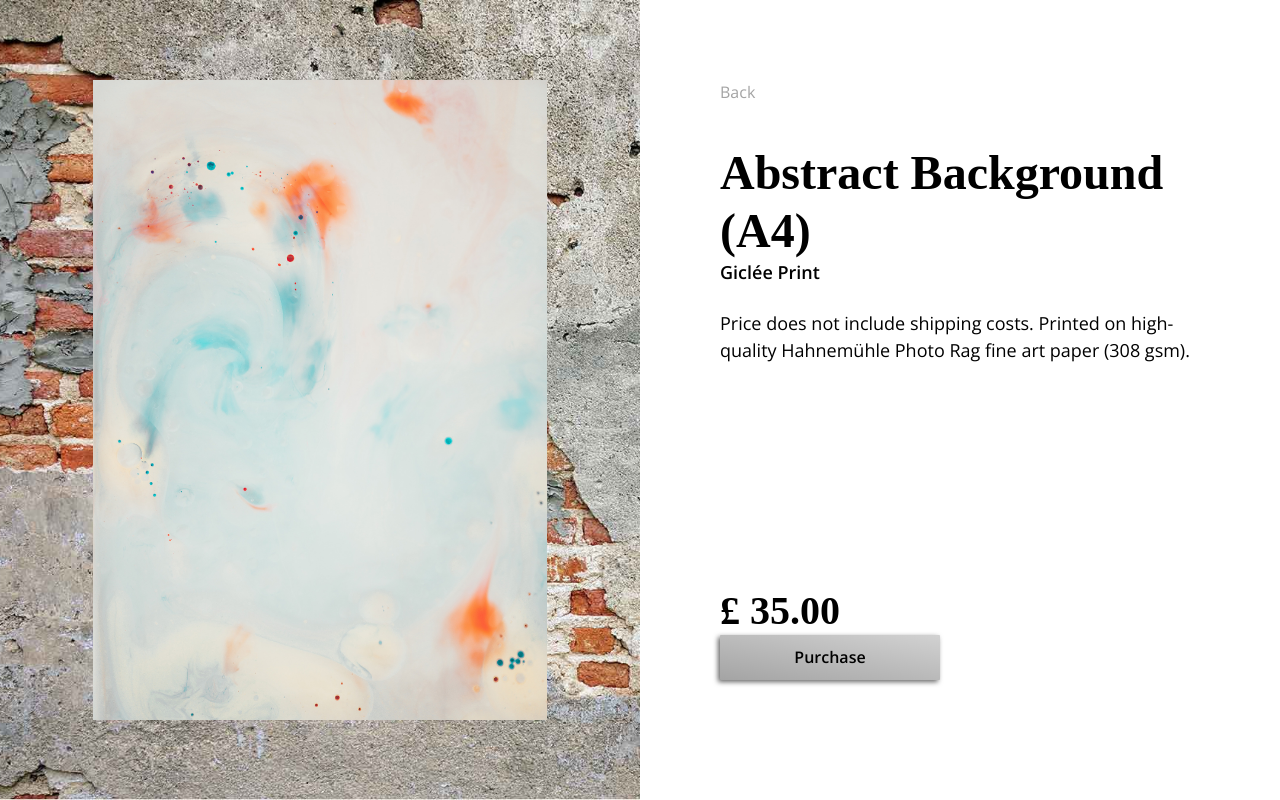
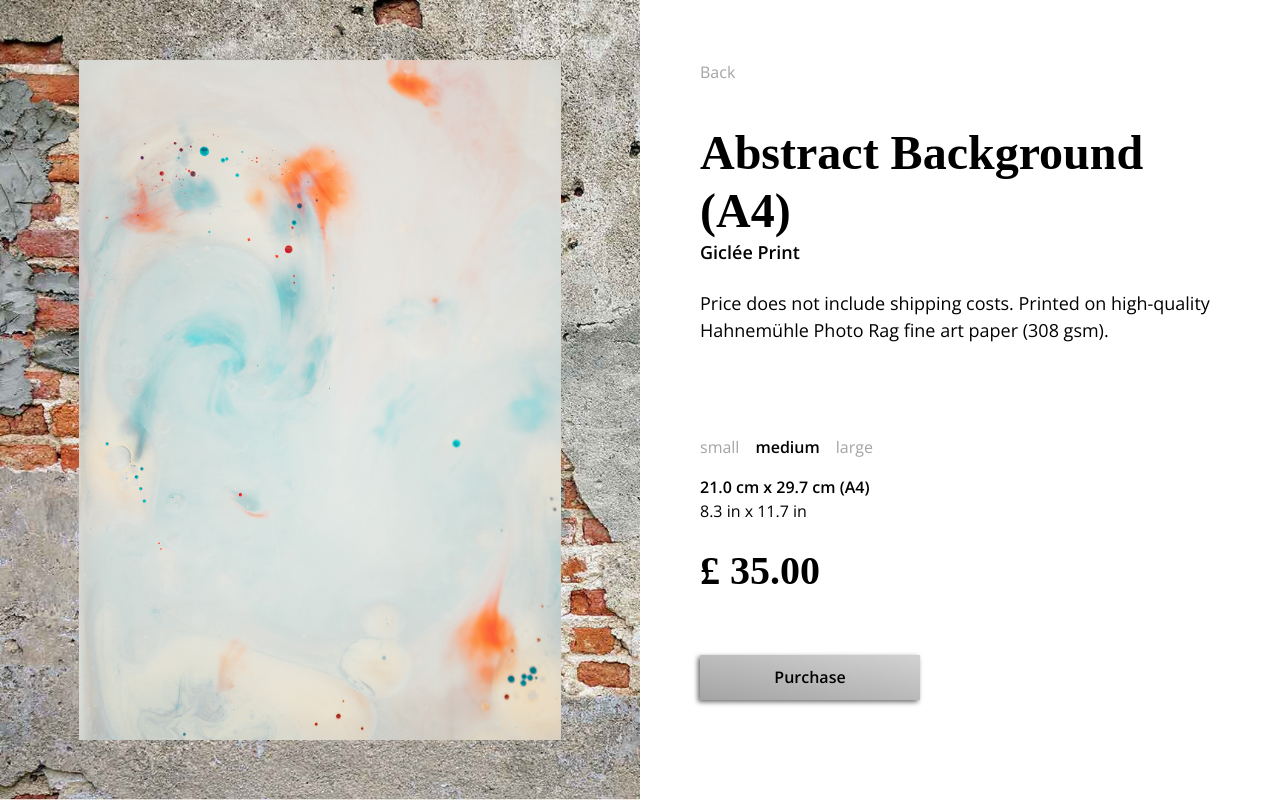
Before and after one commit to peeke/print-interface, a React (Create React App) app: page / in a window 1280 px wide. Built offline with nearby package versions, Linux system fonts and the light colour scheme; a web font is replaced by a local one.

Commit message:
Added size selection component

```diff
--- a/src/components/button/Button.module.scss
+++ b/src/components/button/Button.module.scss
@@ -14,5 +14,4 @@
   background-image: linear-gradient(10deg, rgba(white, 0), rgba(white, 0.5));
   box-shadow: $shadow-button;
   appearance: none;
-  cursor: pointer;
 }
--- /dev/null
+++ b/src/components/containers/select-size/SelectSize.js
@@ -0,0 +1,40 @@
+import React from 'react'
+
+import SelectOption from 'components/select-option/SelectOption'
+
+const availableSizes = [
+  {
+    label: 'small',
+    value: '14.8 cm x 21.0 cm (A5)',
+    alternativeValue: '5.8 in x 8.3 in'
+  },
+  {
+    label: 'medium',
+    value: '21.0 cm x 29.7 cm (A4)',
+    alternativeValue: '8.3 in x 11.7 in'
+  },
+  {
+    label: 'large',
+    value: '29.7 cm x 42.0 cm (A3)',
+    alternativeValue: '11.7 in x 16.5 in'
+  }
+]
+
+export default function SelectSize() {
+  const labels = availableSizes.map(props => props.label)
+
+  return (
+    <SelectOption selected={1} labels={labels}>
+      {availableSizes.map(SelectSizeOption)}
+    </SelectOption>
+  )
+}
+
+function SelectSizeOption(props, i) {
+  return (
+    <div key={i}>
+      <strong>{props.value}</strong>
+      <span>{props.alternativeValue}</span>
+    </div>
+  )
+}
--- /dev/null
+++ b/src/components/select-option/SelectOption.js
@@ -0,0 +1,39 @@
+import React, { PureComponent } from 'react'
+
+import style from './SelectOption.module.scss'
+
+export default class SelectOption extends PureComponent {
+  static defaultProps = {
+    selected: 0,
+    onChange: () => {}
+  }
+
+  onClick(index, event) {
+    event.preventDefault()
+    this.props.onChange(index)
+  }
+
+  render() {
+    return (
+      <div className={style.wrapper}>
+        <div className={style.labels}>
+          {this.props.labels.map(this.renderLabel)}
+        </div>
+        {this.props.children[this.props.selected]}
+      </div>
+    )
+  }
+
+  renderLabel = (label, i) => {
+    return (
+      <button
+        key={i}
+        className={style.label}
+        onClick={this.onClick.bind(this, i)}
+        aria-pressed={this.props.selected === i}
+      >
+        {label}
+      </button>
+    )
+  }
+}
--- /dev/null
+++ b/src/components/select-option/SelectOption.module.scss
@@ -0,0 +1,33 @@
+@import 'scss/constants.scss';
+@import 'scss/typography.scss';
+
+.wrapper {
+  strong {
+    display: block;
+  }
+}
+
+.labels {
+  display: flex;
+  margin-bottom: $spacing-s;
+}
+
+.label {
+  @include font-body;
+  margin: 0;
+  padding: 0;
+  border: 0;
+  background-color: transparent;
+  margin-right: $spacing-s;
+  color: $color-washed-grey;
+  transition: color $pace-fast;
+
+  &:last-child {
+    margin-right: 0;
+  }
+
+  &[aria-pressed='true'] {
+    @include font-bold;
+    color: inherit;
+  }
+}
--- a/src/index.scss
+++ b/src/index.scss
@@ -20,3 +20,7 @@ h4 {
   box-sizing: inherit;
   margin: 0;
 }
+
+button {
+  cursor: pointer;
+}
--- a/src/pages/PrintDetail.js
+++ b/src/pages/PrintDetail.js
@@ -8,15 +8,32 @@ import TextBody from 'components/text/TextBody'
 import Price from 'components/price/Price'
 import Link from 'components/link/Link'
 import Button from 'components/button/Button'
+import SelectSize from 'components/containers/select-size/SelectSize'
 
 // Normally this would be loaded from a database or (headless) CMS
 import print from 'assets/annie-spratt-695511-unsplash.jpg'
+
+export default function Page() {
+  return (
+    <PrintDetail
+      window={PrintDetailWindow()}
+      description={PrintDetailDescription()}
+      specification={PrintDetailSpecification()}
+      purchase={PrintDetailPurchase()}
+      backButton={
+        <Link to="/" washed>
+          Back
+        </Link>
+      }
+    />
+  )
+}
 
 function PrintDetailWindow() {
   return <DisplayWindow src={print} description="Light — 01 (A4)" />
 }
 
-function PrintDetailBodyTop() {
+function PrintDetailDescription() {
   return (
     <>
       <TextHeading
@@ -32,26 +49,15 @@ function PrintDetailBodyTop() {
   )
 }
 
-function PrintDetailBodyBottom() {
+function PrintDetailSpecification() {
   return (
     <>
+      <SelectSize selected={1} />
       <Price amount={3500} currency="£" />
-      <Button type="primary">Purchase</Button>
     </>
   )
 }
 
-export default function Page() {
-  return (
-    <PrintDetail
-      window={PrintDetailWindow()}
-      bodyTop={PrintDetailBodyTop()}
-      bodyBottom={PrintDetailBodyBottom()}
-      backButton={
-        <Link to="/" washed>
-          Back
-        </Link>
-      }
-    />
-  )
+function PrintDetailPurchase() {
+  return <Button type="primary">Purchase</Button>
 }
--- a/src/scss/constants.scss
+++ b/src/scss/constants.scss
@@ -8,7 +8,7 @@ $spacing-m: 1.5rem;
 $spacing-l: 2.5rem;
 $spacing-xl: 4rem;
 
-$spacing-prop: 10vmin;
+$spacing-prop: 7.5vmin;
 
 // Transitions
 $pace-fast: 0.2s;
--- a/src/templates/print-detail/PrintDetail.js
+++ b/src/templates/print-detail/PrintDetail.js
@@ -6,11 +6,12 @@ function PrintDetail(props) {
   return (
     <div className={style.template}>
       <div className={style.window}>{props.window}</div>
-      <div className={style.body}>
-        <div className={style.bodyTop}>{props.bodyTop}</div>
-        <div className={style.bodyBottom}>{props.bodyBottom}</div>
+      <form className={style.body}>
+        <div className={style.description}>{props.description}</div>
+        <div className={style.specification}>{props.specification}</div>
+        <div className={style.purchase}>{props.purchase}</div>
         <div className={style.backButton}>{props.backButton}</div>
-      </div>
+      </form>
     </div>
   )
 }
--- a/src/templates/print-detail/PrintDetail.module.scss
+++ b/src/templates/print-detail/PrintDetail.module.scss
@@ -24,13 +24,21 @@
   padding: $spacing-prop;
 }
 
-.bodyTop {
+.description {
   margin-top: $spacing-l;
   margin-bottom: $spacing-xl;
 }
 
-.bodyBottom {
+.specification {
   margin-top: auto;
+
+  > * {
+    margin-top: $spacing-m;
+  }
+}
+
+.purchase {
+  margin-top: $spacing-prop;
   margin-bottom: $spacing-l;
 }
 
```
